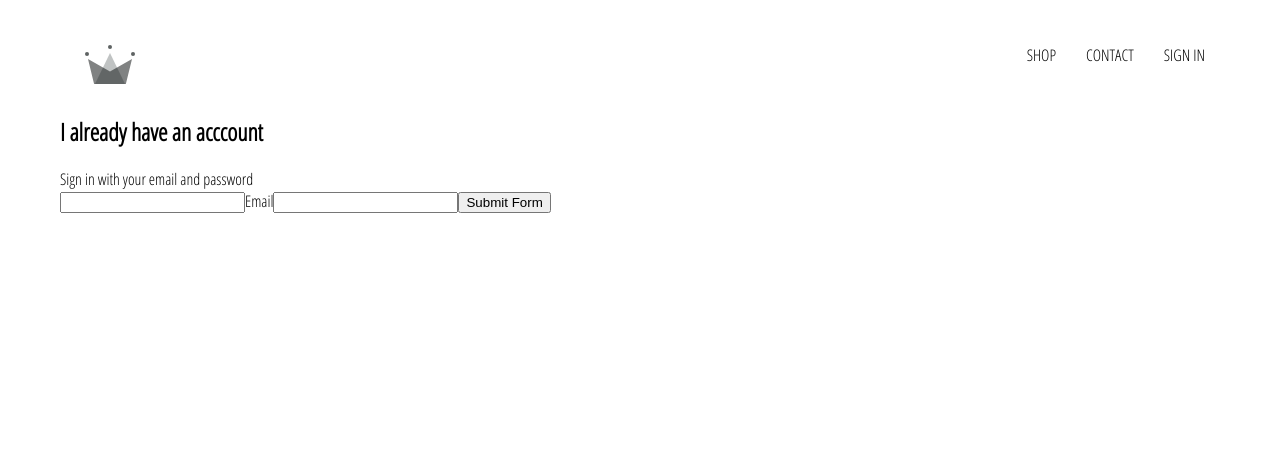
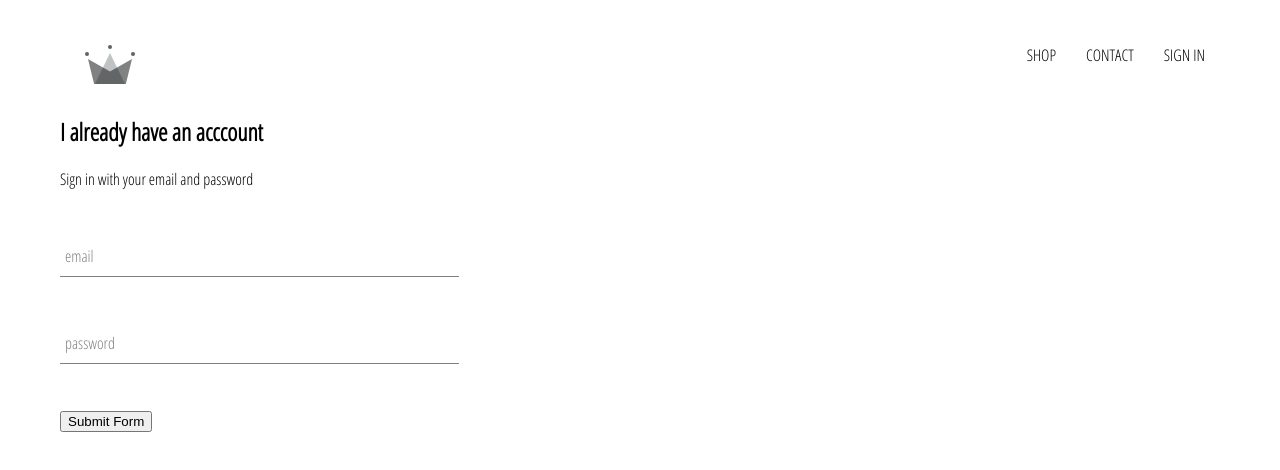
Before and after one commit to lannstoirme/crownclothingtwo, a React (Create React App) app: page /signin in a window 1280 px wide. Shown: the top 470 px of the page. Built offline with nearby package versions, Linux system fonts and the light colour scheme.

Commit message:
added sign in component

```diff
--- /dev/null
+++ b/src/components/form-input/form-input.component.jsx
@@ -0,0 +1,18 @@
+import React from 'react';
+
+import './form-input.styles.scss';
+
+const FormInput = ({ handleChange, label, ...otherProps}) => (
+    <div className='group'>
+        <input className='form-input' onChange={handleChange} {...otherProps} />
+        {
+            label ?
+            (<label className={`${otherProps.value.length ? 'shrink' : ''} form-input-label`}>
+                {label}
+            </label>)
+            : null
+        }
+    </div>
+)
+
+export default FormInput;
--- /dev/null
+++ b/src/components/form-input/form-input.styles.scss
@@ -0,0 +1,54 @@
+$sub-color: grey;
+$main-color: black;
+
+@mixin shrinkLabel {
+  top: -14px;
+  font-size: 12px;
+  color: $main-color;
+}
+
+.group {
+  position: relative;
+  margin: 45px 0;
+
+  .form-input {
+    background: none;
+    background-color: white;
+    color: $sub-color;
+    font-size: 18px;
+    padding: 10px 10px 10px 5px;
+    display: block;
+    width: 100%;
+    border: none;
+    border-radius: 0;
+    border-bottom: 1px solid $sub-color;
+    margin: 25px 0;
+
+    &:focus {
+      outline: none;
+    }
+
+    &:focus ~ .form-input-label {
+      @include shrinkLabel();
+    }
+  }
+
+  input[type='password'] {
+    letter-spacing: 0.3em;
+  }
+
+  .form-input-label {
+    color: $sub-color;
+    font-size: 16px;
+    font-weight: normal;
+    position: absolute;
+    pointer-events: none;
+    left: 5px;
+    top: 10px;
+    transition: 300ms ease all;
+
+    &.shrink {
+      @include shrinkLabel();
+    }
+  }
+}
--- a/src/components/sign-in/sign-in.component.jsx
+++ b/src/components/sign-in/sign-in.component.jsx
@@ -1,6 +1,7 @@
 import React from 'react';
 
 import './sign-in.styles.scss';
+import FormInput from '../form-input/form-input.component';
 
 class SignIn extends React.Component{
     constructor(props) {
@@ -31,11 +32,14 @@ class SignIn extends React.Component{
                     I already have an acccount
                 </h2>
                 <span>Sign in with your email and password</span>
+                <span></span>
                 <form onSubmit={this.handleSubmit}>
-                    <input name='email' type='email' onChange={this.handleChange} value={this.state.email} required />
-                    <label>Email</label>
-                    <input name='password' type='password' value={this.state.password} onChange={this.handleChange} required />
 
+                    <FormInput name='email' type='email' label="email" handleChange={this.handleChange} value={this.state.email} required />
+
+                    <FormInput name='password' type='password' label="password"value={this.state.password} handleChange={this.handleChange} required />
+
+                    <span></span>
                     <input type="submit" value="Submit Form"></input>
                 </form>
 
--- a/src/components/sign-in/sign-in.styles.scss
+++ b/src/components/sign-in/sign-in.styles.scss
@@ -0,0 +1,3 @@
+.sign-in {
+    width: 30vw;
+}
```
